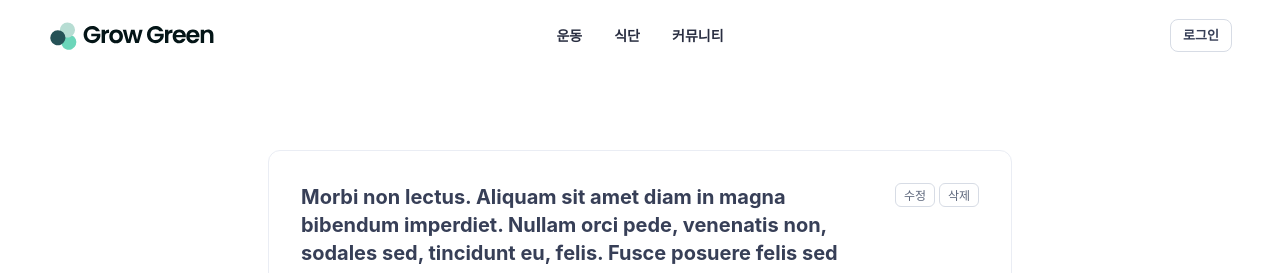
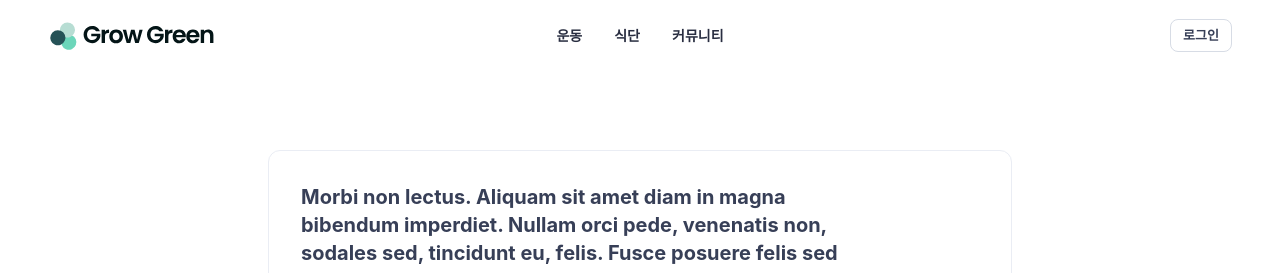
Before and after one commit to ijyan/project-growgreen, a React (Create React App) app: page /posts/1 in a window 1280 px wide. Shown: the top 273 px of the page. Built offline with nearby package versions, Linux system fonts and the light colour scheme; data requests are answered from the project's data file.

Commit message:
#2 Feat: 해당 유저가 쓴 게시물일 경우에만 수정, 삭제 버튼 표시

```diff
--- a/src/components/PostDetail/index.tsx
+++ b/src/components/PostDetail/index.tsx
@@ -6,11 +6,13 @@ import { findAllByRole } from '@testing-library/react';
 import * as S from './index.Style';
 import { IPost } from '../../types';
 import usePostStore from '../../stores/posts.store';
+import useStore from '../../stores/user.store';
 
 function Index() {
   const { postId } = useParams();
   const [post, setPost] = useState<IPost | undefined>(undefined);
   const { posts, setPosts, fetchPosts } = usePostStore();
+  const { user } = useStore();
   const navigate = useNavigate();
 
   useEffect(() => {
@@ -102,12 +104,21 @@ function Index() {
           <S.Top>
             <h3>{post.title}</h3>
             <S.PostBtn>
-              <button type="button" onClick={() => handleUpdate()}>
-                수정
-              </button>
-              <button type="button" onClick={() => handleDeletePost(post.id)}>
-                삭제
-              </button>
+              {user && user.userId === post.userId ? (
+                <>
+                  <button type="button" onClick={() => handleUpdate()}>
+                    수정
+                  </button>
+                  <button
+                    type="button"
+                    onClick={() => handleDeletePost(post.id)}
+                  >
+                    삭제
+                  </button>
+                </>
+              ) : (
+                ''
+              )}
             </S.PostBtn>
           </S.Top>
           <S.Info>
```
